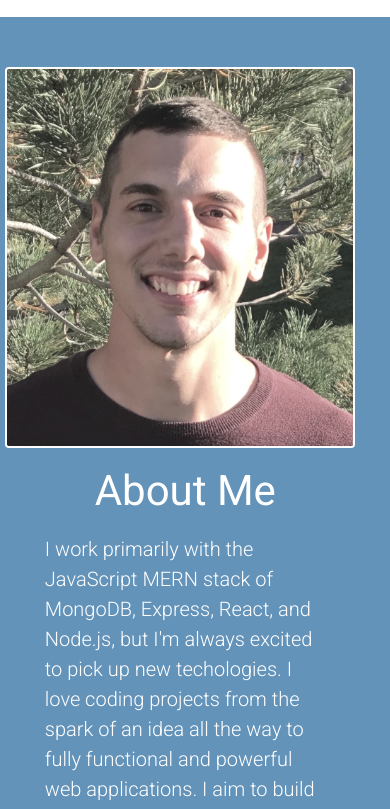
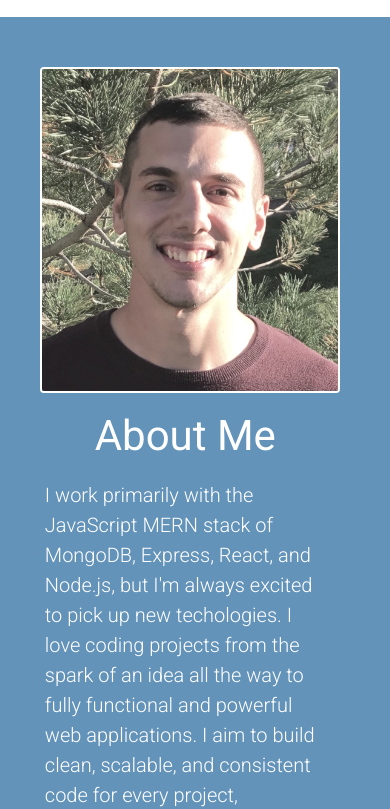
Before and after one commit to jeffconnelly/jeff-connelly-portfolio, a plain HTML site: page index.html in a window 390 px wide. Shown: the part 929-1738 px from the top of the page. Drawn offline with nearby package versions, Linux system fonts and the light colour scheme.

Commit message:
Fixed image portrait issue

```diff
--- a/style.css
+++ b/style.css
@@ -317,4 +317,9 @@ p {
   .contact-info {
     font-size: 1.5em;
   }
+
+  .jcportraitimg {
+    width: 300px;
+    margin-left: 5%;
+  }
 }
```
